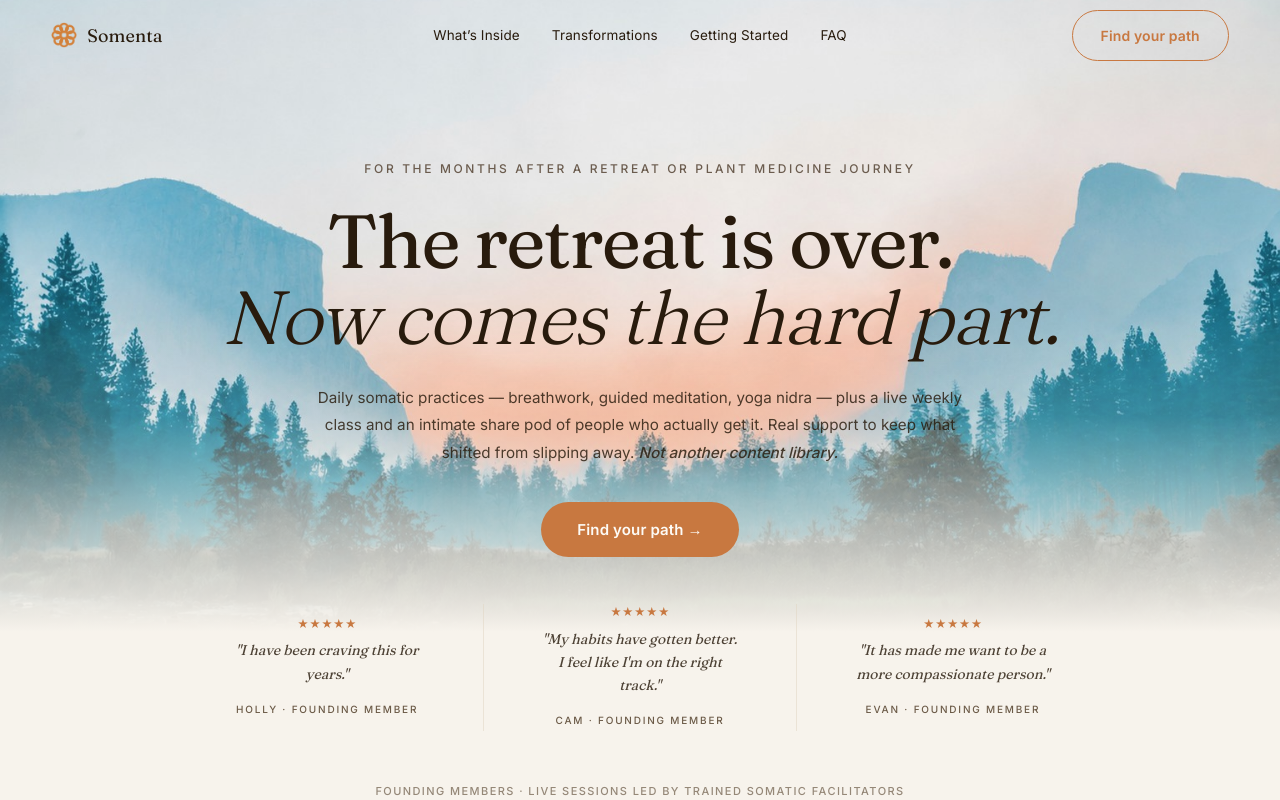
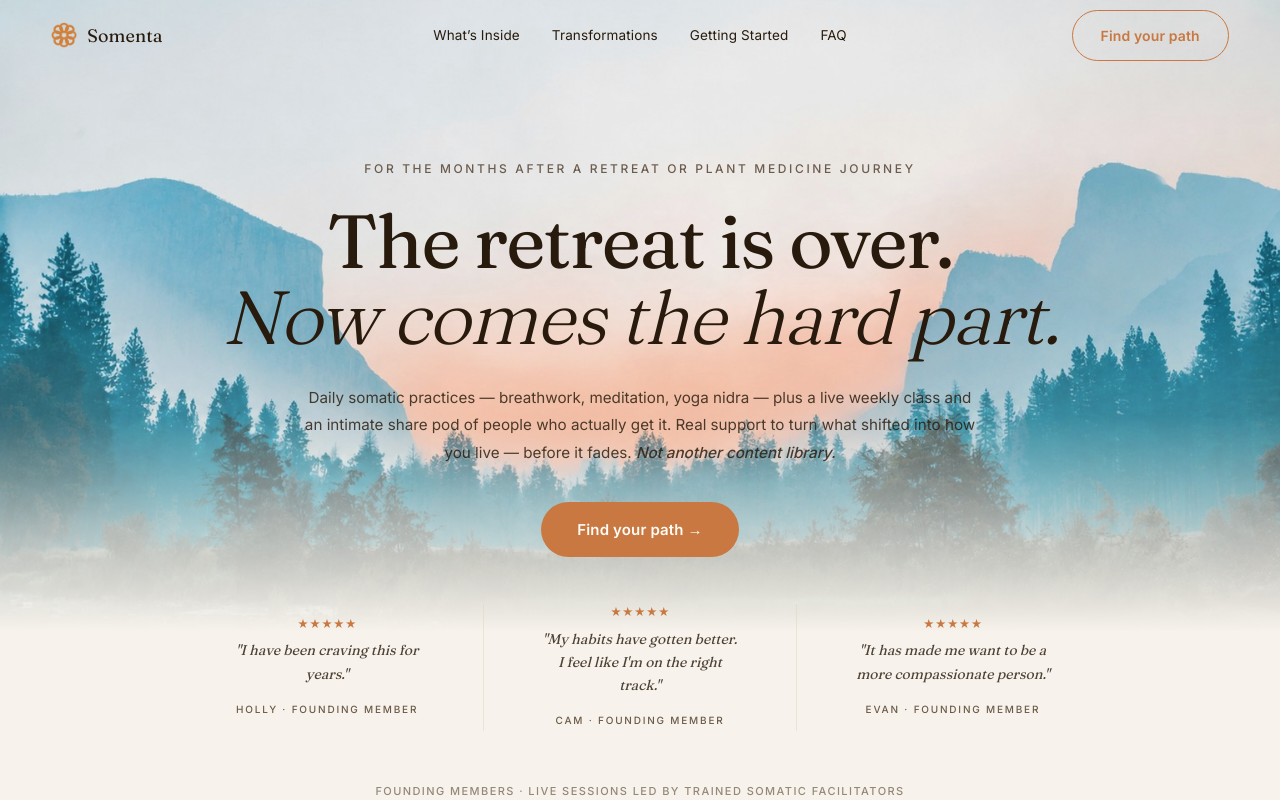
Before and after one commit to shawnpyatetsky-png/somenta-site, a Next.js app: page / in a window 1280 px wide. Shown: the top 800 px of the page. Built offline with nearby package versions, Linux system fonts and the light colour scheme.

Commit message:
Update hero subhead copy

```diff
--- a/app/page.tsx
+++ b/app/page.tsx
@@ -513,7 +513,7 @@ function Hero() {
                 fontSize: 'clamp(14px, min(1.2vw, 1.9vh), 17px)', lineHeight: 1.8,
                 color: P.text, margin: 0, opacity: 0.82,
               }}>
-                Daily somatic practices — breathwork, guided meditation, yoga nidra — plus a live weekly class and an intimate share pod of people who actually get it. Real support to keep what shifted from slipping away.{' '}
+                Daily somatic practices — breathwork, meditation, yoga nidra — plus a live weekly class and an intimate share pod of people who actually get it. Real support to turn what shifted into how you live — before it fades.{' '}
                 <em style={{ fontStyle: 'italic', fontWeight: 500 }}>Not another content library.</em>
               </p>
             </div>
```
